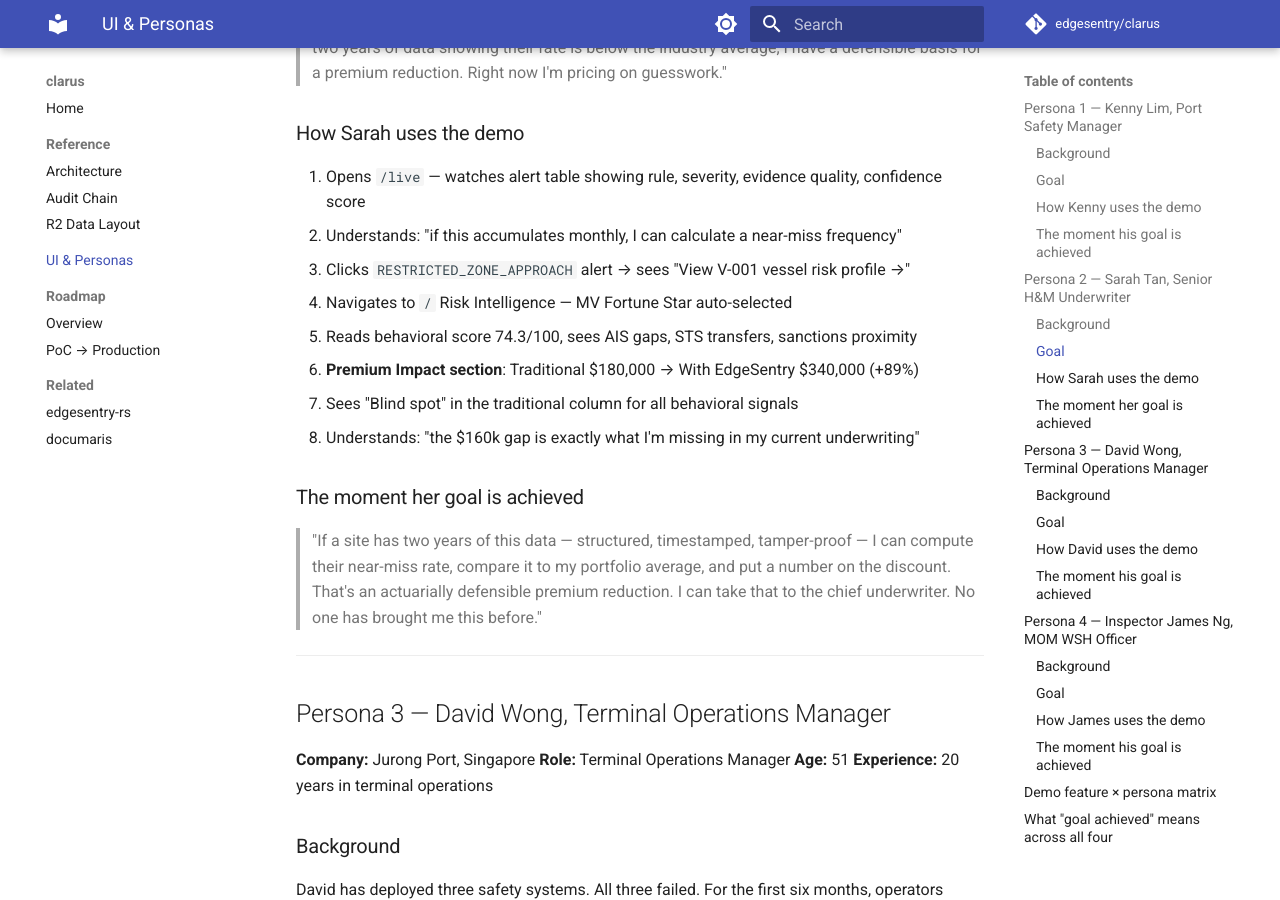
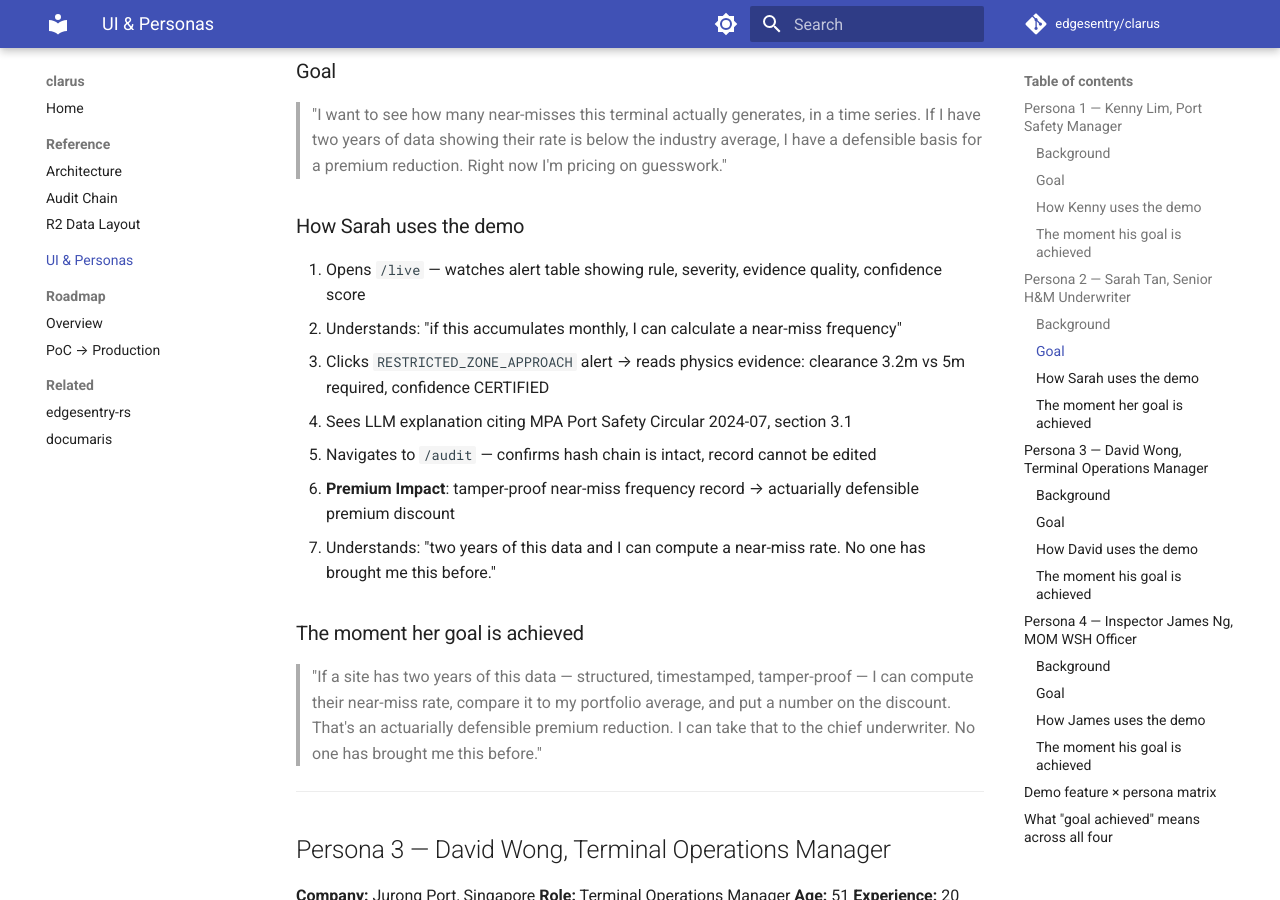
Before and after one commit to edgesentry/clarus, an MkDocs documentation site: the page built from docs/ui-personas.md, in a window 1280 px wide and 900 px high, scrolled down 1890 px. Built offline with MkDocs 1.6.1 and Material for MkDocs 9.7.7, drawn with Linux system fonts in a browser that asks for light colours; comment, search, counter and statistics services are not loaded; some of the changed text lies outside the part shown.

Commit message:
refactor(docs): reframe clarus as profile-switchable safety monitoring (#84)
* refactor(docs): reframe clarus as physical port safety — closes #83

Remove all "vessel risk intelligence" / "AIS gaps · STS transfers" /
"Behavioural risk score" framing that duplicates arktrace's domain.

Docs:
- README: platform table → Near-miss detection · Physics alerts · Tamper-proof audit records
- docs/ref-architecture.md: platform table + pages table updated; /analytics clearly labelled as CAP Vista dual-use
- docs/ui-personas.md: insurance underwriter flow now uses /live physics evidence + /audit chain; remove behavioral score / AIS gaps / vessel risk scorecard references
- docs/roadmap/core-poc.md: "vessel risk scorecard" → "analytics"

Web app:
- analytics/index.html: title + h1 "EdgeSentry Vessel Risk Intelligence" → "clarus — Analytics"; nav reordered (Operations Monitor first)
- analytics/live.html + audit.html: nav "Risk Intelligence" → "Analytics"
- analytics/live.ts: "View vessel risk profile →" → "View analytics →"
- analytics/app.ts: comment line updated

Co-Authored-By: Claude Sonnet 4.6 <noreply@anthropic.com>

* refactor(docs): clarus is profile-switchable safety monitoring, not port-safety-only

Port safety (sg-port-safety/) is the primary demo use case for PIER71-14,
but the same engine and audit chain apply to any domain — maritime security
(CAP Vista), construction, logistics, etc. — via profile swap.

- README: rewrite lead paragraph + add profile table; label → "safety monitoring"
- AGENTS.md: update description + add profile table; clarify domain-agnostic engine
- docs/ref-architecture.md: platform table label → "safety monitoring"
- docs/ui-personas.md: add note that personas use sg-port-safety as one example

Co-Authored-By: Claude Sonnet 4.6 <noreply@anthropic.com>

---------

Co-authored-by: Claude Sonnet 4.6 <noreply@anthropic.com>

```diff
--- a/docs/ui-personas.md
+++ b/docs/ui-personas.md
@@ -1,4 +1,6 @@
 # clarus — User Personas
+
+clarus is a profile-switchable safety monitoring platform. The personas below use the **`sg-port-safety` profile** as the primary example — the same engine and audit chain apply to any domain (maritime security, construction, logistics) via profile swap.
 
 There are four users. Each has a different problem. clarus does not solve "we have no records." It solves "our records are not trusted."
 
@@ -57,12 +59,11 @@ Singapore's MOM WSH penalties have tightened. P&I claims after serious incidents
 
 1. Opens `/live` — watches alert table showing rule, severity, evidence quality, confidence score
 2. Understands: "if this accumulates monthly, I can calculate a near-miss frequency"
-3. Clicks `RESTRICTED_ZONE_APPROACH` alert → sees "View V-001 vessel risk profile →"
-4. Navigates to `/` Risk Intelligence — MV Fortune Star auto-selected
-5. Reads behavioral score 74.3/100, sees AIS gaps, STS transfers, sanctions proximity
-6. **Premium Impact section**: Traditional $180,000 → With EdgeSentry $340,000 (+89%)
-7. Sees "Blind spot" in the traditional column for all behavioral signals
-8. Understands: "the $160k gap is exactly what I'm missing in my current underwriting"
+3. Clicks `RESTRICTED_ZONE_APPROACH` alert → reads physics evidence: clearance 3.2m vs 5m required, confidence CERTIFIED
+4. Sees LLM explanation citing MPA Port Safety Circular 2024-07, section 3.1
+5. Navigates to `/audit` — confirms hash chain is intact, record cannot be edited
+6. **Premium Impact**: tamper-proof near-miss frequency record → actuarially defensible premium discount
+7. Understands: "two years of this data and I can compute a near-miss rate. No one has brought me this before."
 
 ### The moment her goal is achieved
 
@@ -140,8 +141,8 @@ In most cases the operator asserts the system was active. The only evidence avai
 | `/live` site status + drift chart | ✓ Sees monitoring is active | — | ✓ Sees calibration quality | — |
 | `/live` alert table with evidence quality | ✓ Reads regulation citation | ✓ Sees structured data fields | ✓ Confirms physics-based firing | — |
 | `/live` LLM explanation | ✓ Reads plain-language alert | — | ✓ Understands physics basis | — |
-| `/` vessel risk scorecard | — | ✓ Sees behavioral indicators | — | — |
-| `/` premium impact (Blind spot → $340k) | — | ✓ **Core feature** | — | — |
+| `/audit` near-miss frequency record | — | ✓ Sees structured tamper-proof data | — | — |
+| `/live` physics evidence + LLM citation | — | ✓ **Core feature** | — | — |
 | `/audit` chain verification *(coming: #55)* | ✓ Understands tamper-evidence | ✓ Confirms operator cannot edit | — | ✓ **Core feature** |
 
 ---
```
Also changed, not shown: AGENTS.md (+9 -1 lines), README.md (+15 -9 lines), docs/ref-architecture.md (+6 -6 lines), docs/roadmap/core-poc.md (+1 -1 lines), 5 other files.
